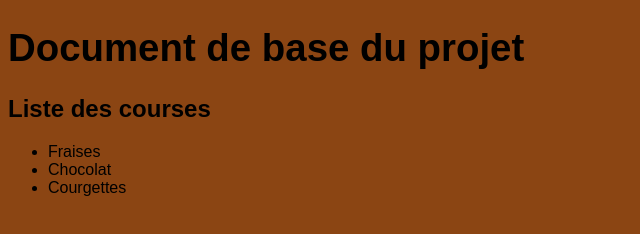
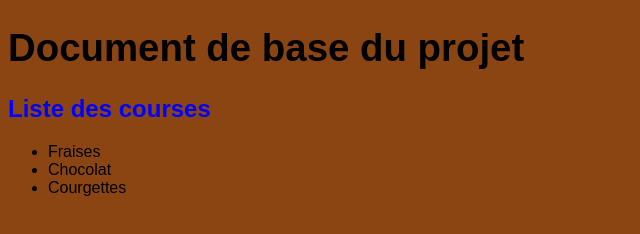
Before and after one commit to GuillaumeRouaud/diw56, a plain HTML site: page Index.html in a window 1280 px wide. Shown: the whole page, without its empty margins (0-640 px from the left). Drawn offline with Linux system fonts and the light colour scheme.

Commit message:
Second style

```diff
--- a/Index.html
+++ b/Index.html
@@ -5,6 +5,7 @@
     <meta name="viewport" content="width=device-width, initial-scale=1.0">
     <title>Document</title>
     <link rel="stylesheet" href="style.css">
+    <link rel="stylesheet" href="style-bis.css">
 </head>
 <body>
     <h1>Document de base du projet</h1>
--- a/style.css
+++ b/style.css
@@ -6,3 +6,7 @@ body{
 h1{
     font-size: 2.4em;
 }
+
+h2{
+    color: blue;
+}
```
Also changed, not shown: style-bis.css (added).
